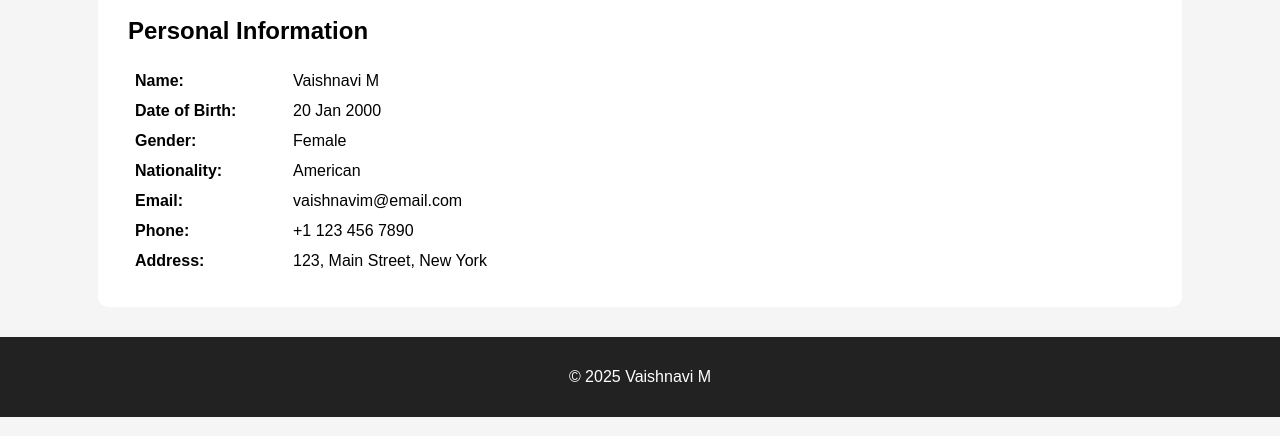
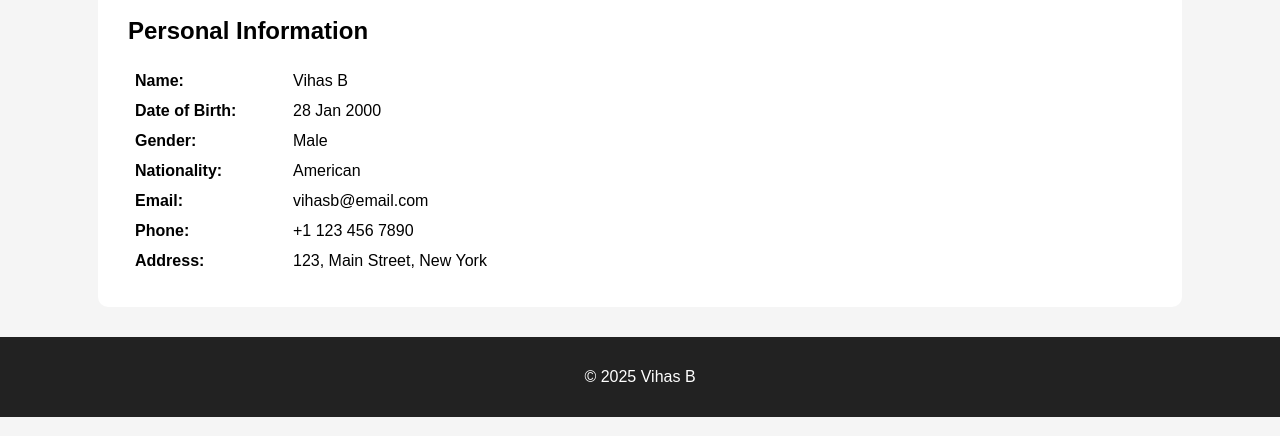
Before and after one commit to vihas2477/profilesite, a plain HTML site: page index.html in a window 1280 px wide. Shown: the part 219-655 px from the top of the page. Drawn offline with nearby package versions, Linux system fonts and the light colour scheme.

Commit message:
Update index.html

```diff
--- a/index.html
+++ b/index.html
@@ -21,18 +21,18 @@
 
         <h2>Personal Information</h2>
         <table class="bio-table">
-            <tr><th>Name:</th><td>Vaishnavi M</td></tr>
-            <tr><th>Date of Birth:</th><td>20 Jan 2000</td></tr>
-            <tr><th>Gender:</th><td>Female</td></tr>
+            <tr><th>Name:</th><td>Vihas B</td></tr>
+            <tr><th>Date of Birth:</th><td>28 Jan 2000</td></tr>
+            <tr><th>Gender:</th><td>Male</td></tr>
             <tr><th>Nationality:</th><td>American</td></tr>
-            <tr><th>Email:</th><td>vaishnavim@email.com</td></tr>
+            <tr><th>Email:</th><td>vihasb@email.com</td></tr>
             <tr><th>Phone:</th><td>+1 123 456 7890</td></tr>
             <tr><th>Address:</th><td>123, Main Street, New York</td></tr>
         </table>
     </section>
 
     <footer>
-        <p>© 2025 Vaishnavi M</p>
+        <p>© 2025 Vihas B</p>
     </footer>
 
     <script src="script.js"></script>
```
